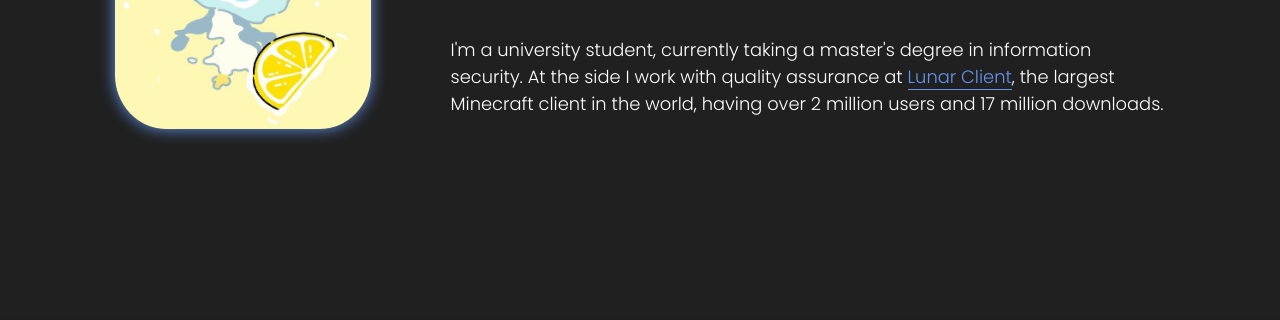
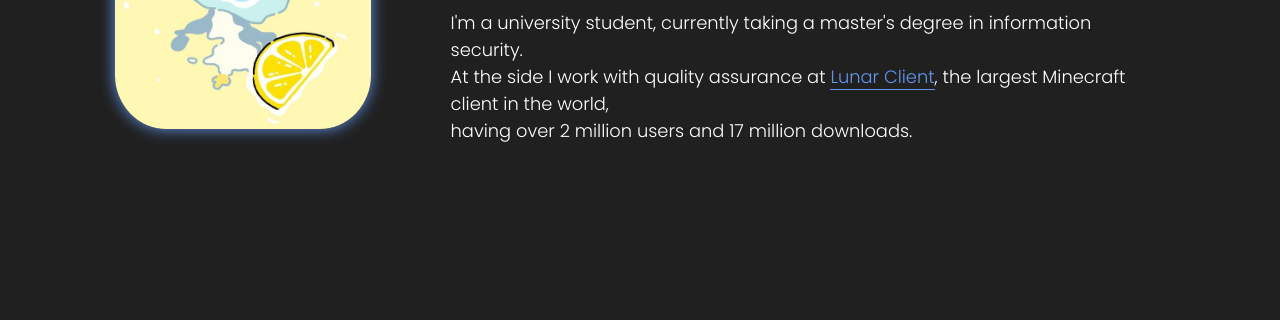
Before and after one commit to Bludsoee/bludsoee.github.io, a plain HTML site: page index.html in a window 1280 px wide. Shown: the part 404-724 px from the top of the page. Drawn offline with Linux system fonts and the light colour scheme.

Commit message:
Slight front-end changes in index.html

```diff
--- a/index.html
+++ b/index.html
@@ -36,8 +36,9 @@
             <h1> Hi, my name is <span> Bludsoe</span></h1>
             <h3>I'm a <span></span> developer</h3>
             <p> I'm a university student, currently taking a master's degree in information security.
+                <br>
                 At the side I work with quality assurance at <a class="text-link" href="https://lunarclient.com/" target="_blank"> Lunar
-                    Client</a>, the largest Minecraft client in the world, having over 2 million users and 17 million
+                    Client</a>, the largest Minecraft client in the world, <br>having over 2 million users and 17 million
                 downloads.
             </p>
         </div>
```
